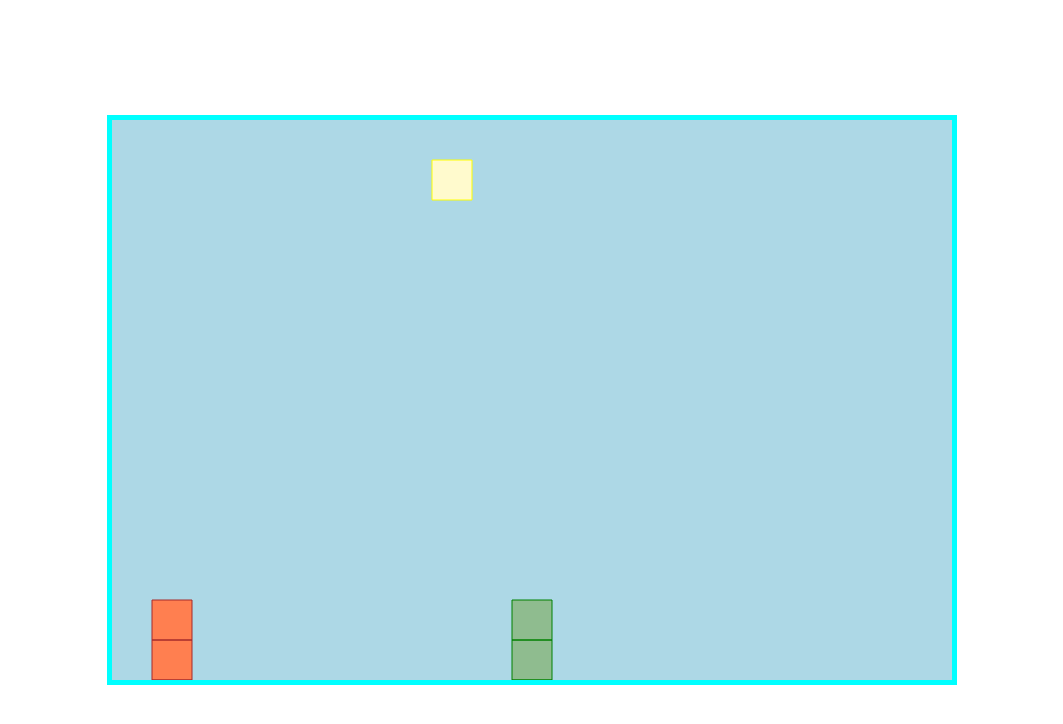
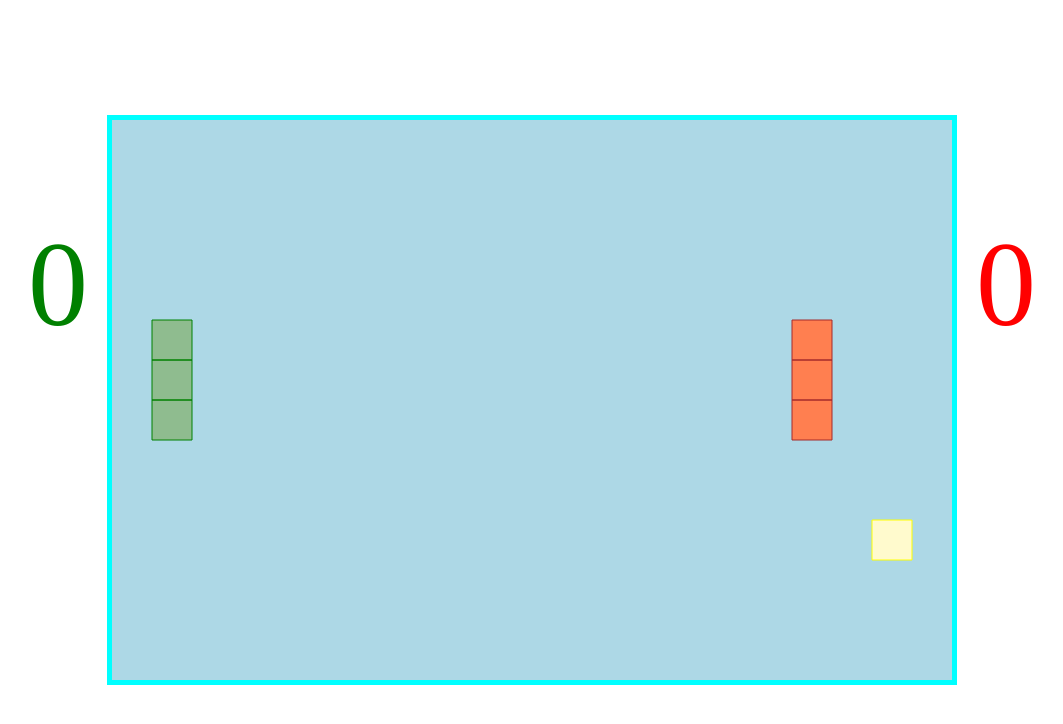
Before and after one commit to Christinarbuck/gics, a plain HTML site: page snakeB.html in a window 1280 px wide. Shown: the whole page, without its empty margins (108-1171 px from the left). Drawn offline with Linux system fonts and the light colour scheme.

Commit message:
Added scores and the game keeps going until both snakes die

```diff
--- a/scripts/food.js
+++ b/scripts/food.js
@@ -4,12 +4,16 @@ export default class Food
 	{
 		this.blockColor = "lemonchiffon";
 		this.borderColor = "yellow";
+
+		this.spikeColor = "yellow";
+		this.spikeBorderColor = "gold";
 		this.x;
 		this.y;
 		this.game = game;
 		this.width = game.BLOCK_SIZE;
 		this.height = game.BLOCK_SIZE;
 		this.respawn();
+		this.foodtype = 0;
 	}// end constructor
 
 	getX() { return this.x; }
@@ -31,9 +35,15 @@ export default class Food
 		if (this.x > this.game.getGameWidth() || this.y > this.game.getGameHeight())
 		{
 			this.respawn();
-		}
-		if(this.wouldTouchSnake()) {
+		} else if(this.wouldTouchSnake()) {
 			this.respawn();
+		} else { // This food is in a valid position. Check if power-food
+			let randPow = Math.random() * 10;
+			if(randPow <= 1) {
+				this.foodtype = 1; // Spike power food
+			} else {
+				this.foodtype = 0;
+			}
 		}
 	}
 
@@ -59,8 +69,13 @@ export default class Food
 	{
 		ctx.beginPath();
 		ctx.rect(this.x, this.y, this.width, this.height);
-		ctx.fillStyle = this.blockColor;
-		ctx.strokeStyle = this.borderColor;
+		if(this.foodtype == 0) {
+			ctx.fillStyle = this.blockColor;
+			ctx.strokeStyle = this.borderColor;
+		} else {
+			ctx.fillStyle = this.spikeColor;
+			ctx.strokeStyle = this.spikeBorderColor;
+		}
 		ctx.fill();
 		ctx.stroke();
 	}// end method
--- a/scripts/snake.js
+++ b/scripts/snake.js
@@ -22,6 +22,7 @@ export default class Snake
 		];
 		this.powerup = 0;
 		this.poweruptimer = 0;
+		this.alive = true;
 		// [150, 50, DIR.RIGHT], [120, 50, DIR.RIGHT]
 
 	}// end constructor
@@ -36,6 +37,10 @@ export default class Snake
 
 	IsChangingDirection() { return this.isChangingDirection; }
 
+	kill() { this.alive = false; }
+
+	isDead() { return !this.alive; }
+
 	isOffScreen() { return this.body[0].x < 0 || this.body[0].x >= this.game.getGameWidth() ||
 		this.body[0].y < 0 || this.body[0].y >= this.game.getGameHeight(); }
 
@@ -47,6 +52,11 @@ export default class Snake
 			if ( this.body[0].x + this.direction[0] === element.getX()
 			&& this.body[0].y + this.direction[1] === element.getY())
 			{
+				// Check food power
+				if(element.foodtype == 1) {
+					this.powerup = 1;
+					this.poweruptimer = 20;
+				}
 				element.respawn();
 				this.game.checkFoodAmount();
 				aboutToEat = true;
@@ -95,7 +105,7 @@ export default class Snake
 		if(this.willTouchAnySnake(option1)) {
 			// If both directions are impossible, game over!
 			if(this.willTouchAnySnake(option2)) {
-				this.game.gameOver();
+				this.game.gameOver(this);
 			} else {
 				this.direction = option2;
 			}
@@ -124,31 +134,35 @@ export default class Snake
 	setIsChangingDirection(value) { this.isChangingDirection = value; }
 
 	reset(x, y) {
+		this.alive = true;
 		this.body = [
 			new BodyPart(x, y),
 			new BodyPart(x, y - this.height),
 			new BodyPart(x, y - (2 * this.height))
 		];
 		this.direction = this.dirEnum.DIR.DOWN;
+		this.poweruptimer = 0;
+		this.powerup = 0;
 	}
 
 	update()
 	{
+		if(this.alive) {
 			this.setIsChangingDirection(false);
 			if (this.isOffScreen())
 			{
-			this.game.gameOver();
+				this.game.gameOver(this);
 				return;
 			}
 			this.game.snakeObjects.forEach(element => {
 				console.log("Checking snake");
 				if (this.willTouchSnake(this.direction, element)) {
 					if(element.snakeID == this.snakeID) {
-					this.game.gameOver();
+						this.game.gameOver(this);
 						return;
 					} else {
 						if(element.powerup == 1) {
-						this.game.gameOver();
+							this.game.gameOver(this);
 							return;
 						}
 						else {
@@ -161,11 +175,7 @@ export default class Snake
 			{
 				this.body.push(new BodyPart(this.body[this.body.length - 1].x,
 					this.body[this.body.length - 1].y))
-			console.log(this.game.getGameSpeed())
-			this.game.setGameSpeed(this.game.getGameSpeed() - this.gameSpeedIncrement);
-			// Check if food is spike-power food
-			//this.powerup = 1;
-			//this.poweruptimer = 20;
+				this.game.increaseScore(this.snakeID)
 			}
 			// Tick down powerup timer
 			if(this.poweruptimer > 0) {
@@ -177,6 +187,7 @@ export default class Snake
 			this.body.pop();
 			this.body.unshift(new BodyPart(this.body[0].x + this.direction[0],
 				this.body[0].y + this.direction[1]) )
+		}
 	}// end method
 
 	draw(ctx)
@@ -184,6 +195,10 @@ export default class Snake
 		ctx.beginPath();
 		ctx.fillStyle =  this.blockColor;
 		ctx.strokeStyle = this.borderColor;
+		if(!this.alive) {
+			ctx.fillStyle =  "gray";
+			ctx.strokeStyle = "darkgray";
+		}
 
 		for (let i = 0; i < this.body.length; i++)
 		{
--- a/scripts/snakeGame.js
+++ b/scripts/snakeGame.js
@@ -18,7 +18,7 @@ export default class SnakeGame
 		};
 		this.backgroundColor = "lightblue";
 		this.gameSpeed = 28;
-		this.score = 0;
+		this.score = [];
 		this.BLOCK_SIZE = 40;
 		this.gameWidth = gameWidth;
 		this.gameHeight = gameHeight;
@@ -39,14 +39,20 @@ export default class SnakeGame
 		this.player1 = new Snake(1, 400, 40, this);
 		this.player1.setBlockColor(SNAKE_COLOUR_1);
 		this.player1.setBorderColor(SNAKE_BORDER_COLOUR_1);
+		this.score.push(0)
+
 		this.player2 = new Snake(2, 40, 40, this);
 		this.player2.setBlockColor(SNAKE_COLOUR_2);
 		this.player2.setBorderColor(SNAKE_BORDER_COLOUR_2);
+		this.score.push(0)
+
 		this.food = new Food(this);
+
 		new InputHandler(this.player1, this.KEYS.LEFT_ARROW, this.KEYS.RIGHT_ARROW,
 			this.KEYS.UP_ARROW, this.KEYS.DOWN_ARROW);
 		new InputHandler(this.player2, this.KEYS.A, this.KEYS.D,
 			this.KEYS.W, this.KEYS.S);
+
 		this.gameObjects.push(this.player1, this.player2, this.food);
 		this.snakeObjects.push(this.player1, this.player2);
 		this.foodObjects.push(this.food);
@@ -58,17 +64,24 @@ export default class SnakeGame
 
 	getFoodObjects() { return this.foodObjects; }
 
-	getGameSpeed() { return this.gameSpeed - this.score; }
+	getTotalScore() {
+		let total = 0;
+		this.score.forEach(element => {
+			total = total + element;
+		});
+		return total;
+	}
 
-	setGameSpeed(newSpeed) {
-		if(newSpeed > 1) {
-			this.score = this.gameSpeed - newSpeed;
-		}
+	getGameSpeed() { return this.gameSpeed - this.getTotalScore(); }
+
+	increaseScore(snakeID) {
+		this.score[snakeID-1]++;
+        document.getElementById('p'+snakeID).innerHTML = this.score[snakeID-1]*10;
 	}
 
 	checkFoodAmount()
 	{
-		if(this.score > this.foodObjects.length*10) {
+		if(this.getTotalScore() > this.foodObjects.length*10) {
 			// On successful respawn, check score to see if we need to add an extra food
 			var newFood = new Food(this);
 			this.foodObjects.push(newFood);
@@ -76,18 +89,31 @@ export default class SnakeGame
 		}
 	}
 
-	gameOver() {
-		// Make speed of reset fast if the game had not progressed much at all,
-		// but slow if the game had gone on very long, so players with long games
-		// can appreciate their giant snakes
-		console.log(this.score)
-		this.resetCount = this.score*2+1;
-		this.score = 20;
+	gameOver(snake) {
+		snake.kill()
+		// Just kill one snake if other snakes are still alive
+		let playersLeft = false;
+		this.snakeObjects.forEach(element => {
+			if(!element.isDead()) playersLeft = true;
+		});
+
+		if(!playersLeft) {
+			// Make speed of reset fast if the game had not progressed much at all,
+			// but slow if the game had gone on very long, so players with long games
+			// can appreciate their giant snakes
+			this.resetCount = this.getTotalScore()+1;
+			for (let i = 0; i < this.score.length; i++) {
+				this.score[i] = 20;
+			}
+		}
 	}
 
 	reset()
 	{
-		this.score = 0;
+		for (let i = 0; i < this.score.length; i++) {
+			this.score[i] = 0;
+			document.getElementById('p'+(i+1)).innerHTML = this.score[i]*10;
+		}
 		this.player1.reset(this.BLOCK_SIZE, this.BLOCK_SIZE*3);
 		this.player2.reset(this.gameWidth - this.BLOCK_SIZE*4, this.BLOCK_SIZE*3);
 		this.food.respawn();
--- a/snakeB.html
+++ b/snakeB.html
@@ -8,9 +8,12 @@
 </head>
 
 <body>
-    <div id="wrapper">
+    <br>
+    <div class="container">
+        <div class="score" id="p1">0</div>
         <canvas class="cvs" id="gameCanvas" width="840" height="560"></canvas>
         <script src="scripts/main.js" type="module"></script>
+        <div class="score" id="p2">0</div>
     </div>
 </body>
 </html>
--- a/style.css
+++ b/style.css
@@ -37,6 +37,28 @@ font-size: 18px;
 
 }
 
+.score {
+  text-align: center;
+  width: 25%;
+  font-size: 120px;
+  font-family: 'Antic Slab', serif;
+  margin-top: 15%;
+}
+
+#p1 {
+  color: green;
+}
+
+#p2 {
+  color: red;
+}
+
+.container{
+display: flex;
+flex-direction: row column;
+justify-content: space-between;
+}
+
 #gameCanvas {
   position: absolute;
   top: 50%;
@@ -44,9 +66,3 @@ font-size: 18px;
   transform: translate(-50%, -50%);
   border: 5px solid cyan;
 }
-
-#score {
-  text-align: center;
-  font-size: 120px;
-  font-family: 'Antic Slab', serif;
-}
```
Lines whose indentation alone changed are shown as unchanged.
